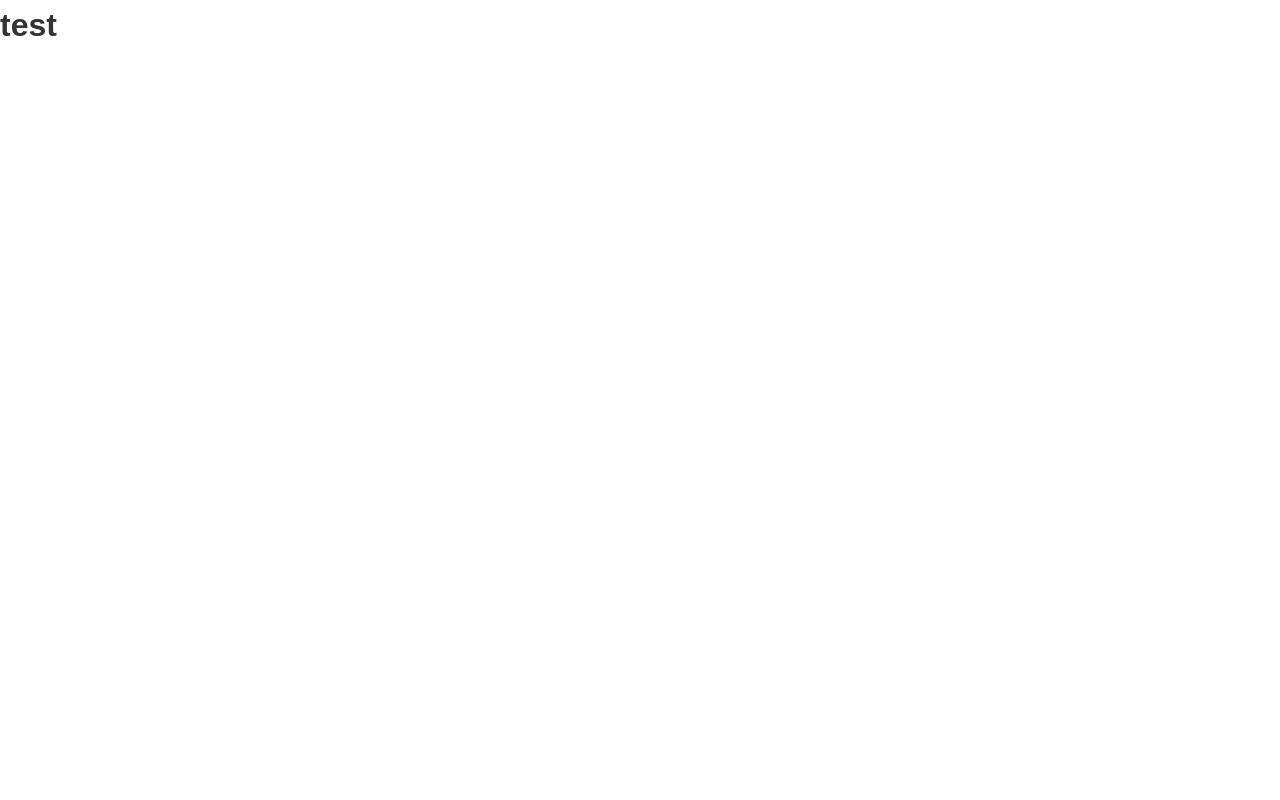
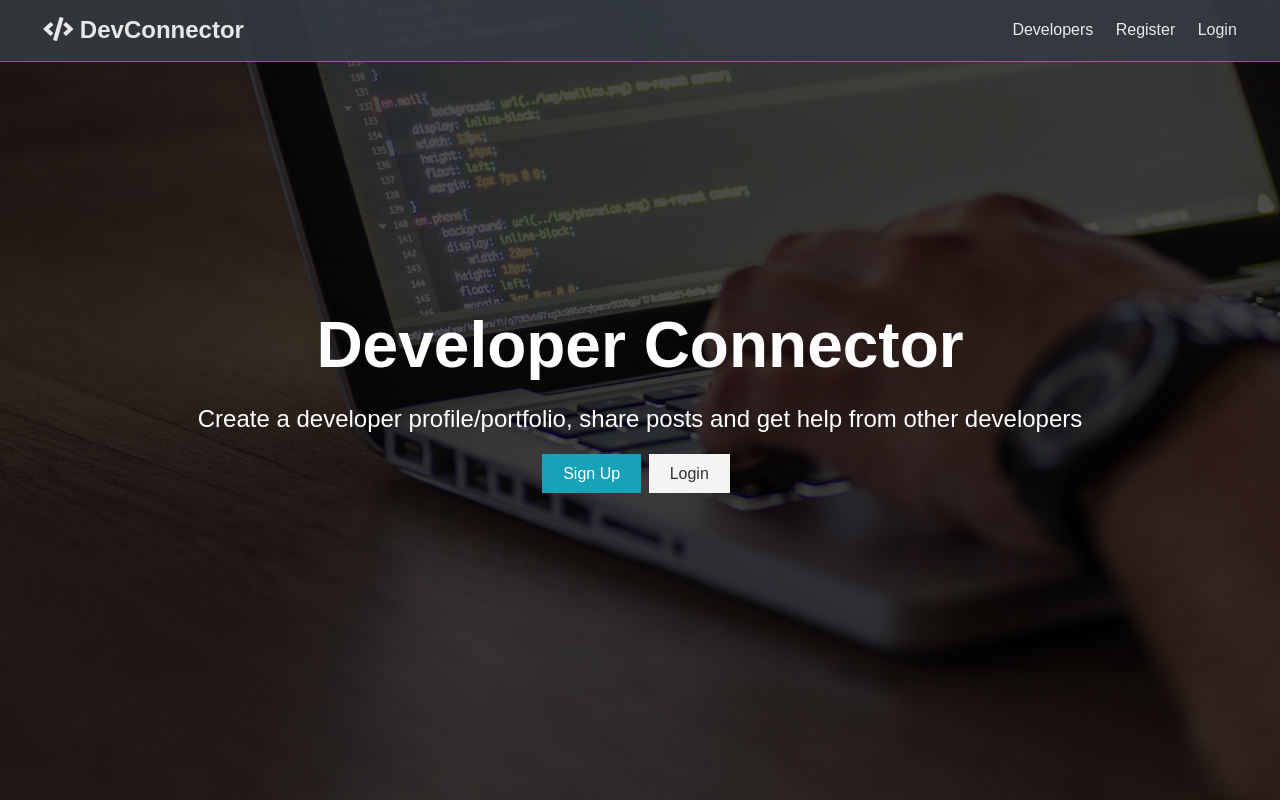
Before and after one commit to mack0101/dev-connector, a React (Create React App) app in the folder client/: page / in a window 1280 px wide. Built offline with nearby package versions, Linux system fonts and the light colour scheme.

Commit message:
added navbar and landing components

```diff
--- a/client/public/index.html
+++ b/client/public/index.html
@@ -12,7 +12,7 @@
       integrity="sha384-UHRtZLI+pbxtHCWp1t77Bi1L4ZtiqrqD80Kn4Z8NTSRyMA2Fd33n5dQ8lWUE00s/"
       crossorigin="anonymous"
     />
-    <title>Dev Connector</title>
+    <title>DevConnector</title>
   </head>
   <body>
     <noscript>You need to enable JavaScript to run this app.</noscript>
--- a/client/src/App.js
+++ b/client/src/App.js
@@ -1,9 +1,12 @@
 import React, { Fragment } from 'react';
+import Navbar from './components/layout/Navbar';
+import Landing from './components/layout/Landing';
 import './App.css';
 
 const App = () => (
   <Fragment>
-    <h1>test</h1>
+    <Navbar />
+    <Landing />
   </Fragment>
 );
 
--- /dev/null
+++ b/client/src/components/layout/Landing.js
@@ -0,0 +1,27 @@
+import React from 'react';
+
+const Landing = () => {
+  return (
+    <section className='landing'>
+      <div className='dark-overlay'>
+        <div className='landing-inner'>
+          <h1 className='x-large'>Developer Connector</h1>
+          <p className='lead'>
+            Create a developer profile/portfolio, share posts and get help from
+            other developers
+          </p>
+          <div className='buttons'>
+            <a href='register.html' className='btn btn-primary'>
+              Sign Up
+            </a>
+            <a href='login.html' className='btn btn-light'>
+              Login
+            </a>
+          </div>
+        </div>
+      </div>
+    </section>
+  );
+};
+
+export default Landing;
--- /dev/null
+++ b/client/src/components/layout/Navbar.js
@@ -0,0 +1,26 @@
+import React from 'react';
+
+const Navbar = () => {
+  return (
+    <nav className='navbar bg-dark'>
+      <h1>
+        <a href='index.html'>
+          <i className='fas fa-code' /> DevConnector
+        </a>
+      </h1>
+      <ul>
+        <li>
+          <a href='profiles.html'>Developers</a>
+        </li>
+        <li>
+          <a href='register.html'>Register</a>
+        </li>
+        <li>
+          <a href='login.html'>Login</a>
+        </li>
+      </ul>
+    </nav>
+  );
+};
+
+export default Navbar;
```
